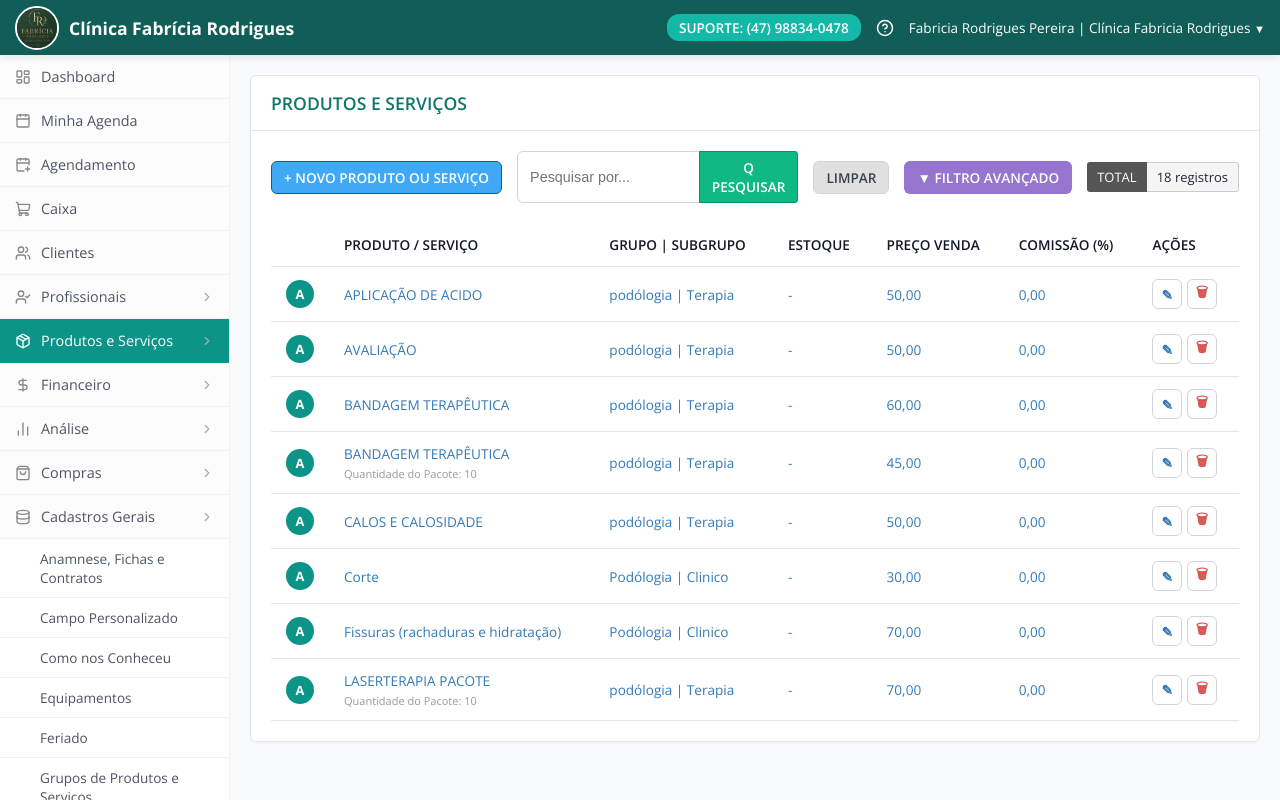
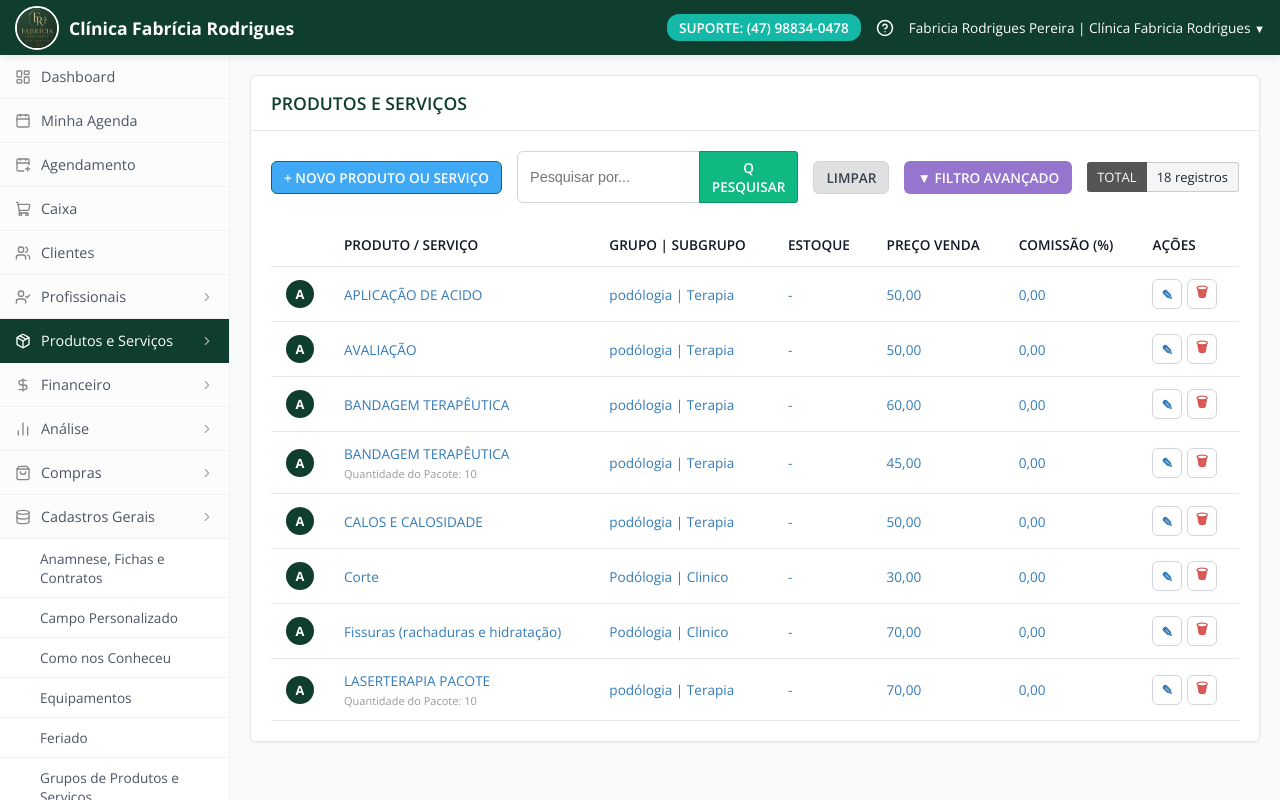
Before and after one commit to Zsubzeroz/podologa-fabricia, a React app in the folder frontend/: page / in a window 1280 px wide. Built offline with nearby package versions, Linux system fonts and the light colour scheme; the HTML template or start-up script is replaced by a standard one.

Commit message:
Update employee dashboard colors to match client portal's dark emerald green #0f3d2e

```diff
--- a/frontend/src/index.css
+++ b/frontend/src/index.css
@@ -1,15 +1,15 @@
 @import url('https://fonts.googleapis.com/css2?family=Open+Sans:wght@300;400;600;700&display=swap');
 
 :root {
-  --sa-header-bg: #115e59;
+  --sa-header-bg: #0f3d2e;
   --sa-sidebar-bg: #fcfcfc;
   --sa-sidebar-border: #f1f1f1;
   --sa-sidebar-hover: #f3f4f6;
-  --sa-active-green: #0d9488;
+  --sa-active-green: #0f3d2e;
   --sa-text: #1f2937;
   --sa-bg: #ffffff;
   --sa-border: #e5e7eb;
-  --sa-blue: #0f766e;
+  --sa-blue: #0f3d2e;
   --sa-red: #dc2626;
 
   --radius: 6px;
```
